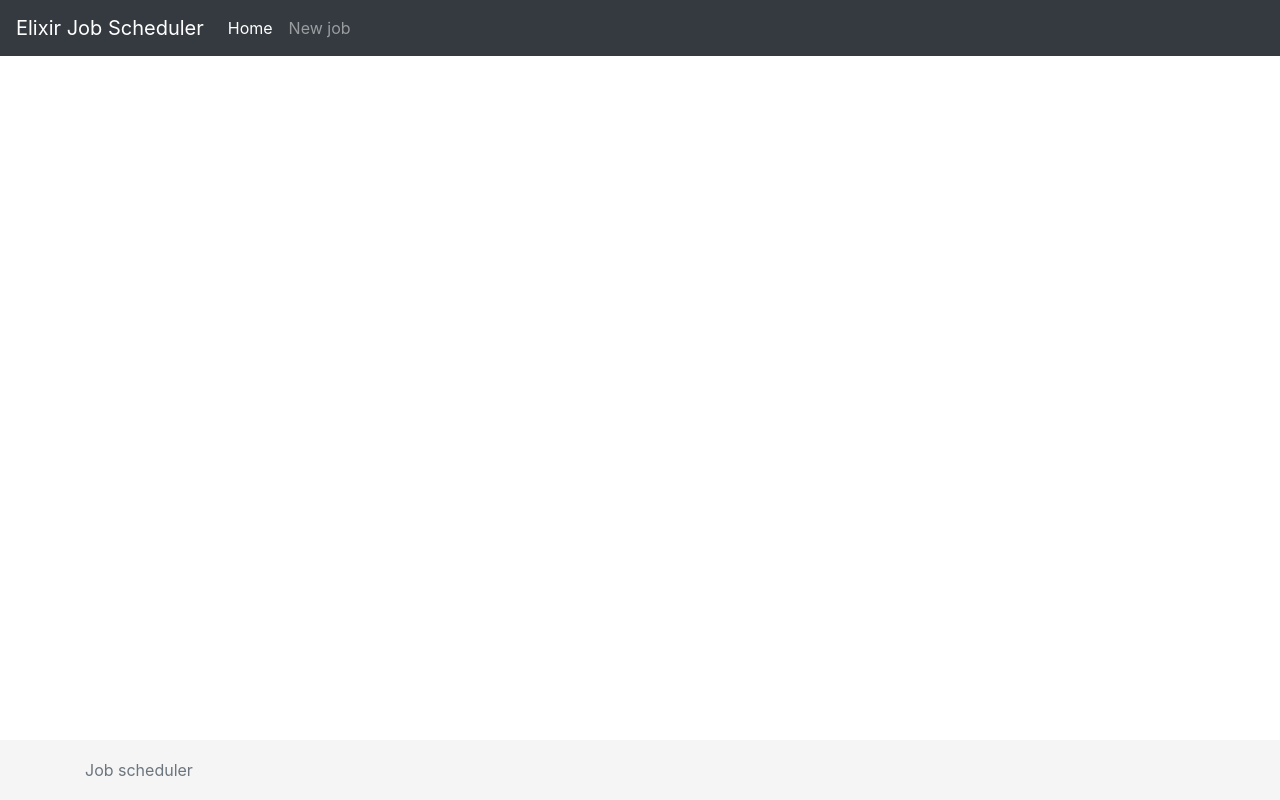
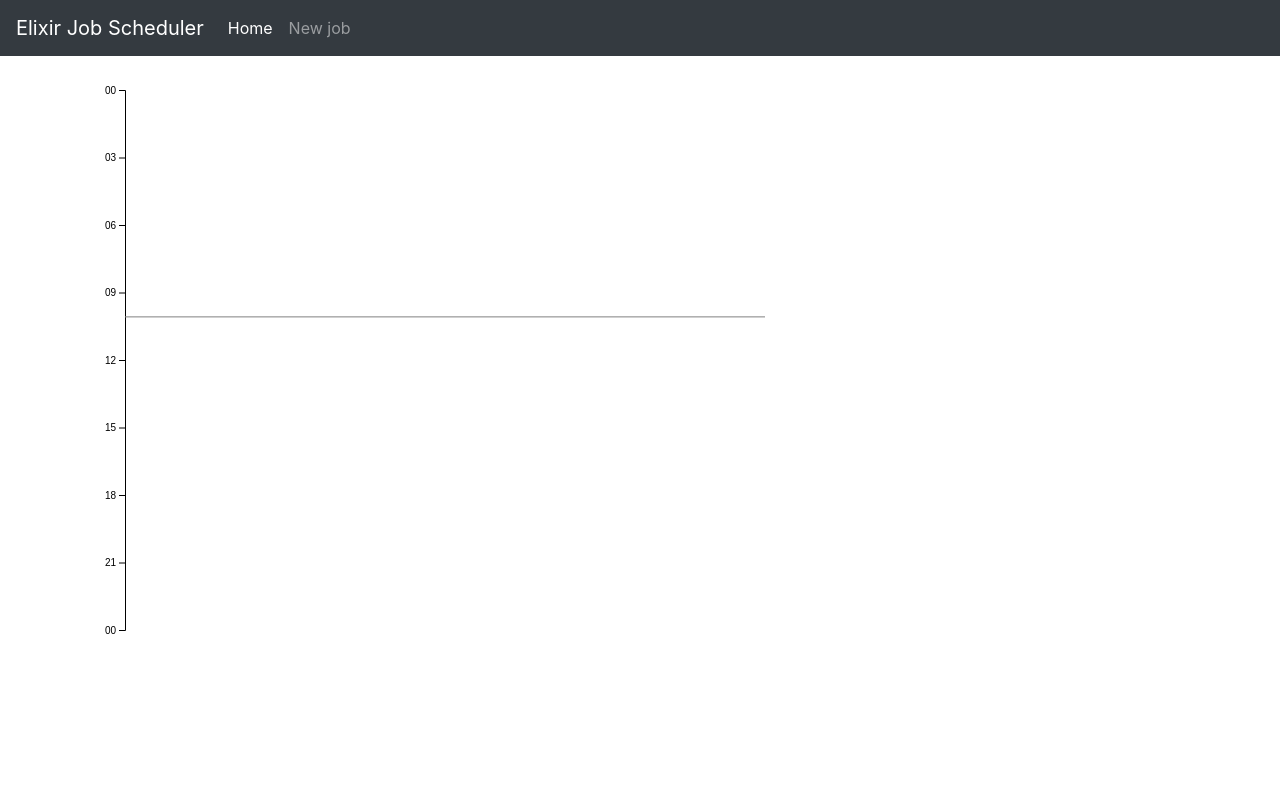
Before and after one commit to konti-kun/Raoreq, a plain HTML site: page priv/index.html in a window 1280 px wide. Drawn offline with Linux system fonts and the light colour scheme.

Commit message:
show time axis

```diff
--- a/priv/index.html
+++ b/priv/index.html
@@ -27,51 +27,57 @@
         </div>
       </nav>
     </header>
-
     <!-- Begin page content -->
     <main role="main" class="container" id="main">
+			<svg id="svg_main">
+			</svg>
     </main>
 
-    <footer class="footer">
-      <div class="container">
-        <span class="text-muted">Job scheduler</span>
-      </div>
-    </footer>
     <script src="static/jquery-3.3.1.min.js"></script>
     <script src="static/popper.min.js"></script>
     <script src="static/js/bootstrap.min.js"></script>
     <script src="static/d3.min.js"></script>
   <script>
-    var makeformitem = function(selection, id, label, type){
-      var current = selection.append("div").attr("class","form-group")
-      current.append("label").attr("for",id).text(label);
-      switch(type){
-        case "text":
-          current.append("input").attr("type",type)
-          .attr("id",id).attr("class","form-control");
-          break;
-      }
+		var margin = {top: 30, right: 20, bottom: 30, left: 40},
+	    width = 700 - margin.left - margin.right,
+	    height = 600 - margin.top - margin.bottom;
 
-    }
-    d3.select("#newjob_btn").on("click",function(){
-      d3.select("#main").selectAll("div").remove();
-      var base = d3.select("#main").append("div").attr("class","row").append("div");
-      base.call(makeformitem,"jobid","job id","text");
-      var submit = base.append("button").attr("type","submit").attr("class","btn btn-primary")
-      .text("submit");
-      submit.on("click",function(){
-        params = {};
-        params["jobid"] = d3.select("#jobid").node().value;
-        d3.json("createjob", {
-          method:"POST",
-          body:'{"jobid":"1111"}',
-          headers: {"Content-Type":"application/json"}
-        })
-        .then(function(data) {
-          console.log(data);
-        });
-      });
-    });
+		var yScale = d3.scaleTime()
+	  .domain([new Date(2000,0,1),new Date(2000,0,2)])
+	  .range([0,height]);
+
+		var axis = d3.axisLeft(yScale)
+		.ticks(d3.timeHour.every(3))
+		.tickFormat(d3.timeFormat("%H"));
+
+		var svg = d3.select("#svg_main");
+		svg
+		.attr("width", width + margin.left + margin.right)
+		.attr("height", height + margin.top + margin.bottom)
+		.append("g")
+		.attr("transform", "translate(" + margin.left + "," + margin.top + ")")
+		.call(axis);
+
+		var time_arr = [
+			{"key":"10:5","value":[{"id":"test1"},{"id":"test2"}]}
+		]
+
+		var makeY = function(t){
+			var format = d3.timeParse("%Y-%m-%d %H:%M");
+			return yScale(format("2000-1-1 " + t));
+		}
+		svg
+		.append("g").attr("id","line")
+		.attr("transform", "translate(" + margin.left + "," + margin.top + ")")
+		.selectAll("line")
+		.data(time_arr)
+		.enter()
+		.append("line")
+		.attr("stroke","gray")
+		.attr("x1",0).attr("x2", width)
+		.attr("y1", function(d){return makeY(d["key"])})
+		.attr("y2", function(d){return makeY(d["key"])});
+
   </script>
 	</body>
 </html>
```
